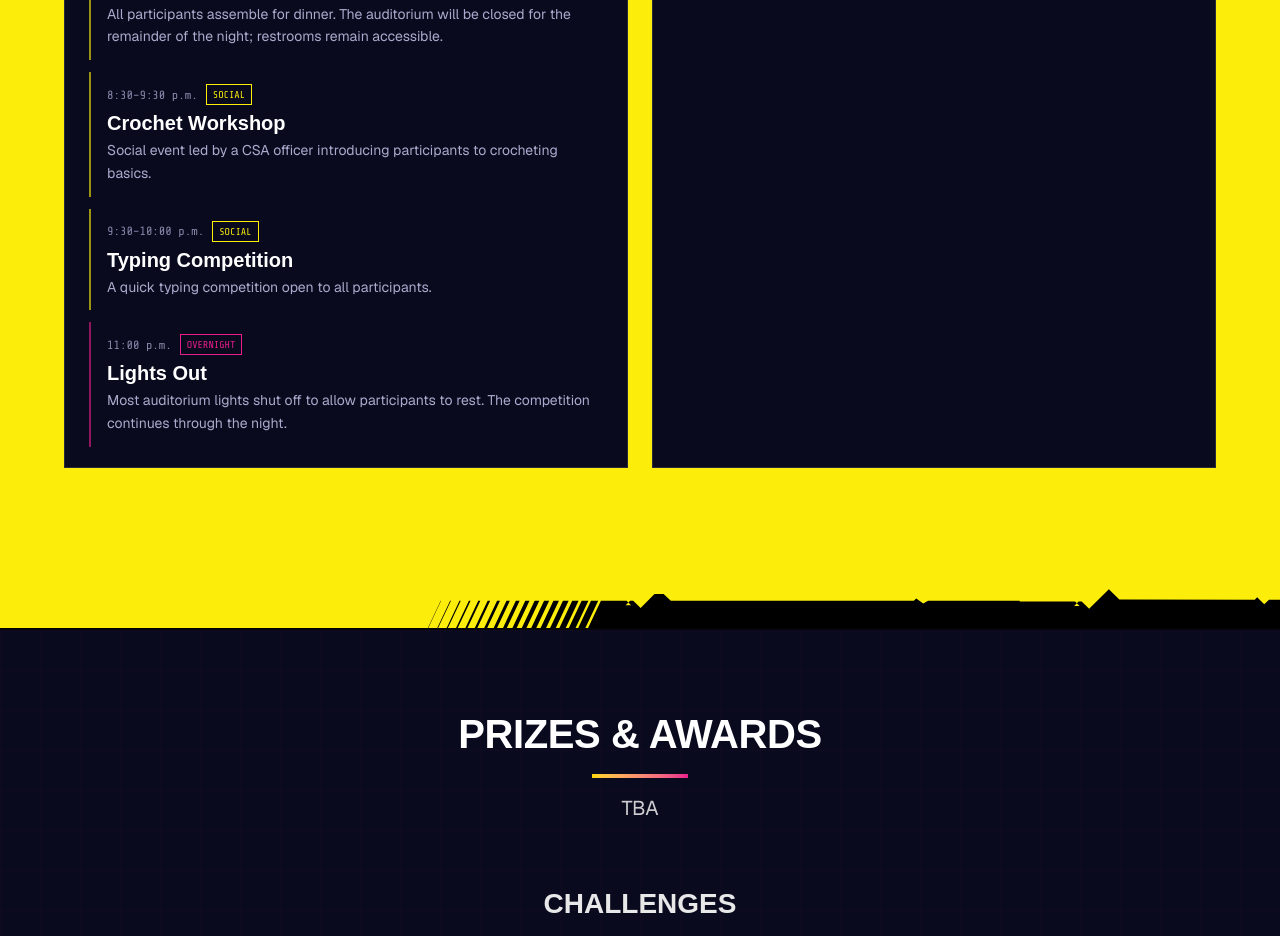
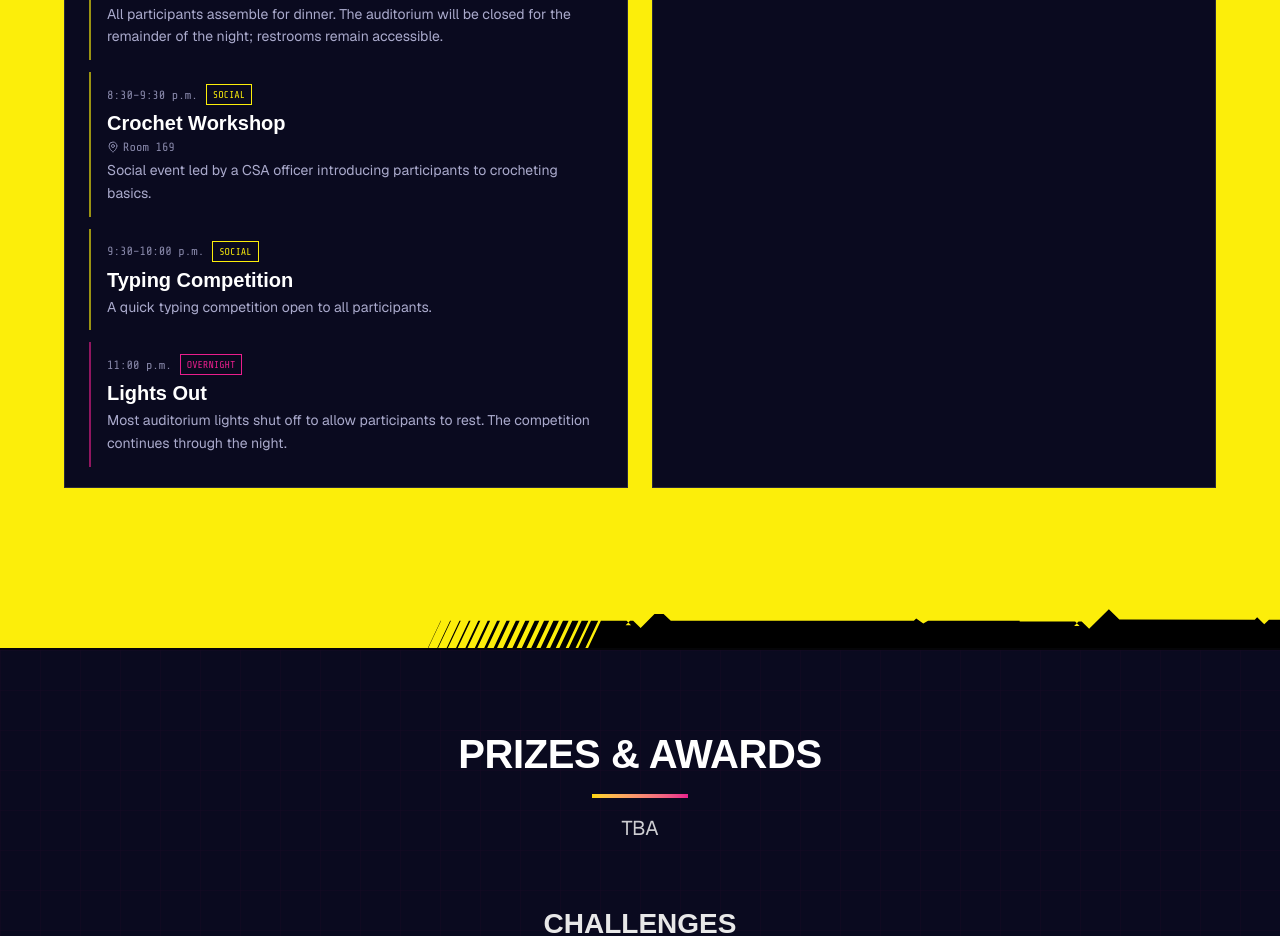
Before and after one commit to HCC-Computer-Science-Association/hackhcc-frontend, a Next.js app: page / in a window 1280 px wide. Shown: the part 4260-5196 px from the top of the page. Built offline with nearby package versions, Linux system fonts and the light colour scheme; a web font is replaced by a local one.

Commit message:
add room

```diff
--- a/components/Schedule.tsx
+++ b/components/Schedule.tsx
@@ -95,6 +95,7 @@ const day1: ScheduleEvent[] = [
     time: "8:30–9:30 p.m.",
     title: "Crochet Workshop",
     description: "Social event led by a CSA officer introducing participants to crocheting basics.",
+    location: "Room 169",
     tag: "SOCIAL",
     tagColor: "yellow",
     href: "/crochet.mp4",
```
